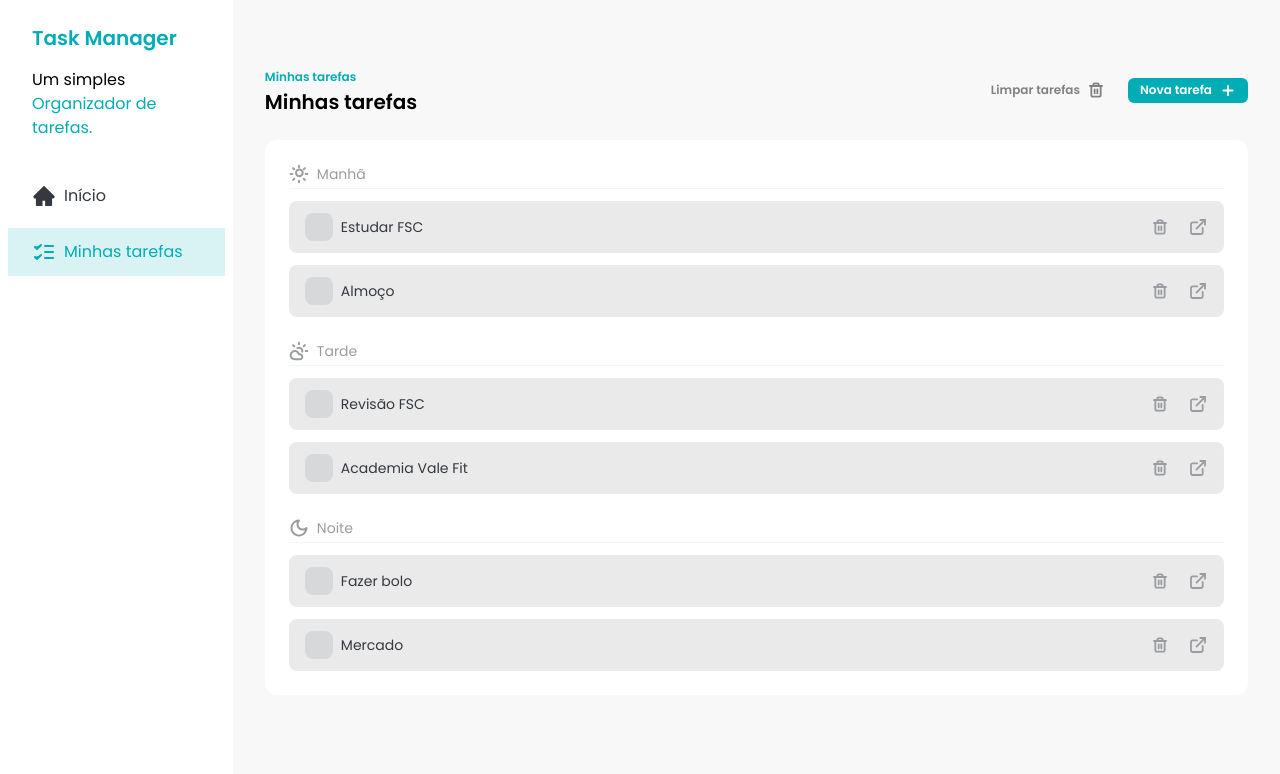
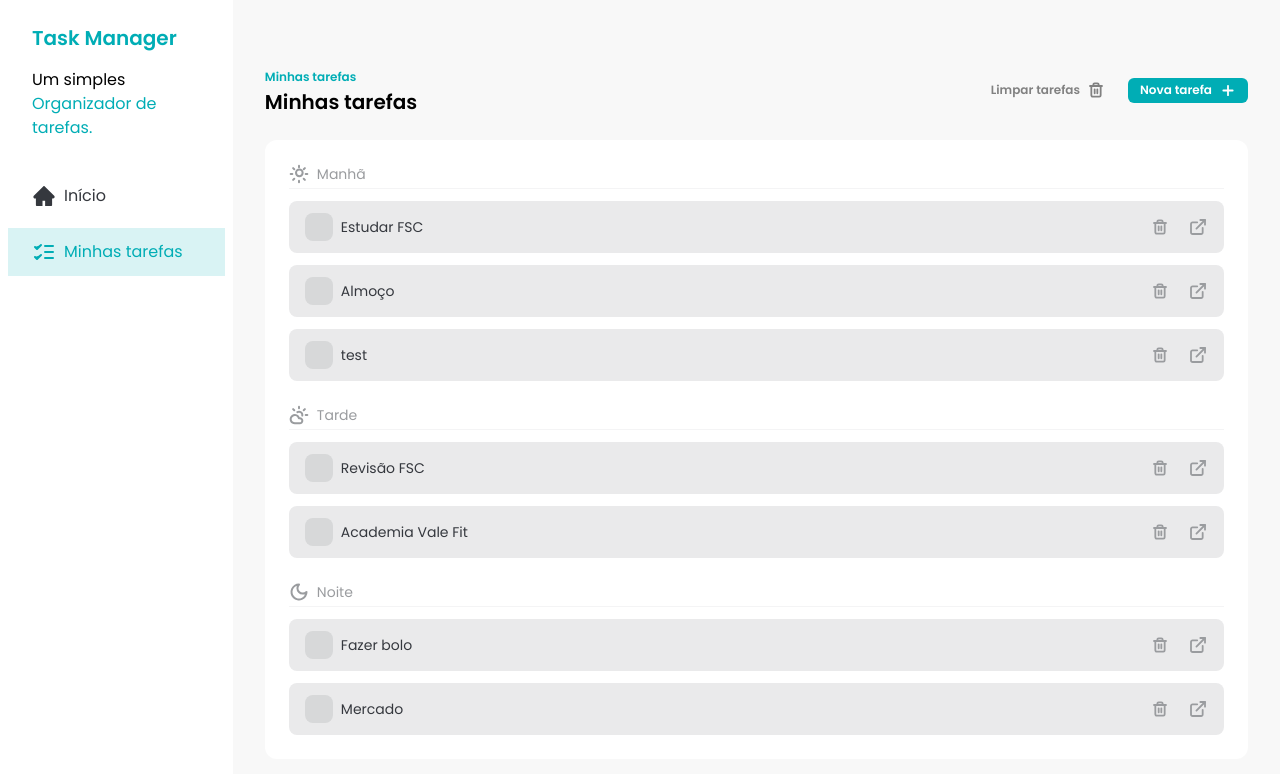
Before and after one commit to Grid2109/fsc-task-manager, a React (Vite) app: page / in a window 1280 px wide. Shown: the top 774 px of the page. Built offline with nearby package versions, Linux system fonts and the light colour scheme; data requests are answered from the project's data file.

Commit message:
feat: add hooks to handle task addition, deletion and fetching

```diff
--- a/db.json
+++ b/db.json
@@ -41,6 +41,13 @@
       "time": "morning",
       "description": "Arroz feijão salsicha macarrão",
       "status": "not_started"
+    },
+    {
+      "id": "9153f0c7-cb04-472e-ae16-390a55cc852f",
+      "title": "test",
+      "time": "morning",
+      "description": "test",
+      "status": "not_started"
     }
   ]
 }
--- a/src/components/AddTaskDialog.jsx
+++ b/src/components/AddTaskDialog.jsx
@@ -1,4 +1,3 @@
-import { useMutation, useQueryClient } from '@tanstack/react-query'
 import PropTypes from 'prop-types'
 import { useRef } from 'react'
 import { createPortal } from 'react-dom'
@@ -8,25 +7,13 @@ import { toast } from 'sonner'
 import { v4 } from 'uuid'
 
 import { LoaderIcon } from '../assets/icons'
+import { useAddTask } from '../hooks/data/use-add-task'
 import { Button } from './Button'
 import { Input } from './Input'
 import { TimeSelect } from './TimeSelect'
 
 export const AddTaskDialog = ({ isOpen, handleClose }) => {
-  const queryClient = useQueryClient()
-  const { mutate, isPending } = useMutation({
-    mutationKey: 'addTask',
-    mutationFn: async (task) => {
-      const response = await fetch('http://localhost:3000/tasks', {
-        method: 'POST',
-        body: JSON.stringify(task),
-      })
-      if (!response.ok) {
-        throw new Error()
-      }
-      return response.json()
-    },
-  })
+  const { mutate: addTask, isPending } = useAddTask()
   const {
     register,
     handleSubmit,
@@ -51,11 +38,8 @@ export const AddTaskDialog = ({ isOpen, handleClose }) => {
       status: 'not_started',
     }
 
-    mutate(task, {
+    addTask(task, {
       onSuccess: () => {
-        queryClient.setQueryData(['tasks'], (oldTasks) => {
-          return [...oldTasks, task]
-        })
         handleClose()
         reset({
           title: '',
--- a/src/components/TaskItem.jsx
+++ b/src/components/TaskItem.jsx
@@ -1,29 +1,17 @@
-import { useMutation, useQueryClient } from '@tanstack/react-query'
 import PropTypes from 'prop-types'
 import { Link } from 'react-router-dom'
 import { toast } from 'sonner'
 
 import { CheckIcon, DetailsIcon, LoaderIcon, TrashIcon } from '../assets/icons'
+import { useDeleTask } from '../hooks/data/use-delete-task'
 import { Button } from './Button'
 
 export const TaskItem = ({ task, handleCheckboxClick }) => {
-  const queryClient = useQueryClient()
-  const { mutate, isPending } = useMutation({
-    mutationKey: ['deleteTask', task.id],
-    mutationFn: async () => {
-      const response = await fetch(`http://localhost:3000/tasks/${task.id}`, {
-        method: 'DELETE',
-      })
-      return response.json()
-    },
-  })
+  const { mutate: deleteTask, isPending } = useDeleTask(task.id)
 
   const handleDeleteClick = async () => {
-    mutate(undefined, {
+    deleteTask(undefined, {
       onSuccess: () => {
-        queryClient.setQueryData(['tasks'], (oldTasks) => {
-          return oldTasks.filter((oldTask) => oldTask.id != task.id)
-        })
         toast.success('Tarefa deletada com sucesso!')
       },
       onError: () => {
--- a/src/components/Tasks.jsx
+++ b/src/components/Tasks.jsx
@@ -1,4 +1,4 @@
-import { useQuery, useQueryClient } from '@tanstack/react-query'
+import { useQueryClient } from '@tanstack/react-query'
 import { useState } from 'react'
 import { toast } from 'sonner'
 
@@ -9,6 +9,7 @@ import {
   SunIcon,
   TrashIcon,
 } from '../assets/icons'
+import { useGetTasks } from '../hooks/data/use-get-tasks'
 import { AddTaskDialog } from './AddTaskDialog'
 import { Button } from './Button'
 import { TaskItem } from './TaskItem'
@@ -16,15 +17,7 @@ import { TasksSeparator } from './TasksSeparator'
 
 export function Tasks() {
   const queryClient = useQueryClient()
-  const { data: tasks } = useQuery({
-    queryKey: ['tasks'],
-    queryFn: async () => {
-      const response = await fetch('http://localhost:3000/tasks', {
-        method: 'GET',
-      })
-      return response.json()
-    },
-  })
+  const { data: tasks } = useGetTasks()
 
   const [addTaskDialogIsOpen, setAddTaskDialogIsOpen] = useState(false)
 
--- /dev/null
+++ b/src/hooks/data/use-add-task.jsx
@@ -0,0 +1,24 @@
+import { useMutation, useQueryClient } from '@tanstack/react-query'
+
+export const useAddTask = () => {
+  const queryClient = useQueryClient()
+  return useMutation({
+    mutationKey: 'addTask',
+    mutationFn: async (task) => {
+      const response = await fetch('http://localhost:3000/tasks', {
+        method: 'POST',
+        body: JSON.stringify(task),
+      })
+      if (!response.ok) {
+        throw new Error()
+      }
+      const createTask = await response.json()
+      return createTask
+    },
+    onSuccess: (createTask) => {
+      queryClient.setQueryData(['tasks'], (oldTasks) => {
+        return [...oldTasks, createTask]
+      })
+    },
+  })
+}
--- /dev/null
+++ b/src/hooks/data/use-delete-task.jsx
@@ -0,0 +1,21 @@
+import { useMutation, useQueryClient } from '@tanstack/react-query'
+
+export const useDeleTask = (taskId) => {
+  const queryClient = useQueryClient()
+
+  return useMutation({
+    mutationKey: ['deleteTask', taskId],
+    mutationFn: async () => {
+      const response = await fetch(`http://localhost:3000/tasks/${taskId}`, {
+        method: 'DELETE',
+      })
+      const deleteTask = await response.json()
+      return deleteTask
+    },
+    onSuccess: (deleteTask) => {
+      queryClient.setQueryData(['tasks'], (oldTasks) => {
+        return oldTasks.filter((oldTask) => oldTask.id != deleteTask.id)
+      })
+    },
+  })
+}
--- /dev/null
+++ b/src/hooks/data/use-get-tasks.jsx
@@ -0,0 +1,13 @@
+import { useQuery } from '@tanstack/react-query'
+
+export const useGetTasks = () => {
+  return useQuery({
+    queryKey: ['tasks'],
+    queryFn: async () => {
+      const response = await fetch('http://localhost:3000/tasks', {
+        method: 'GET',
+      })
+      return response.json()
+    },
+  })
+}
```
